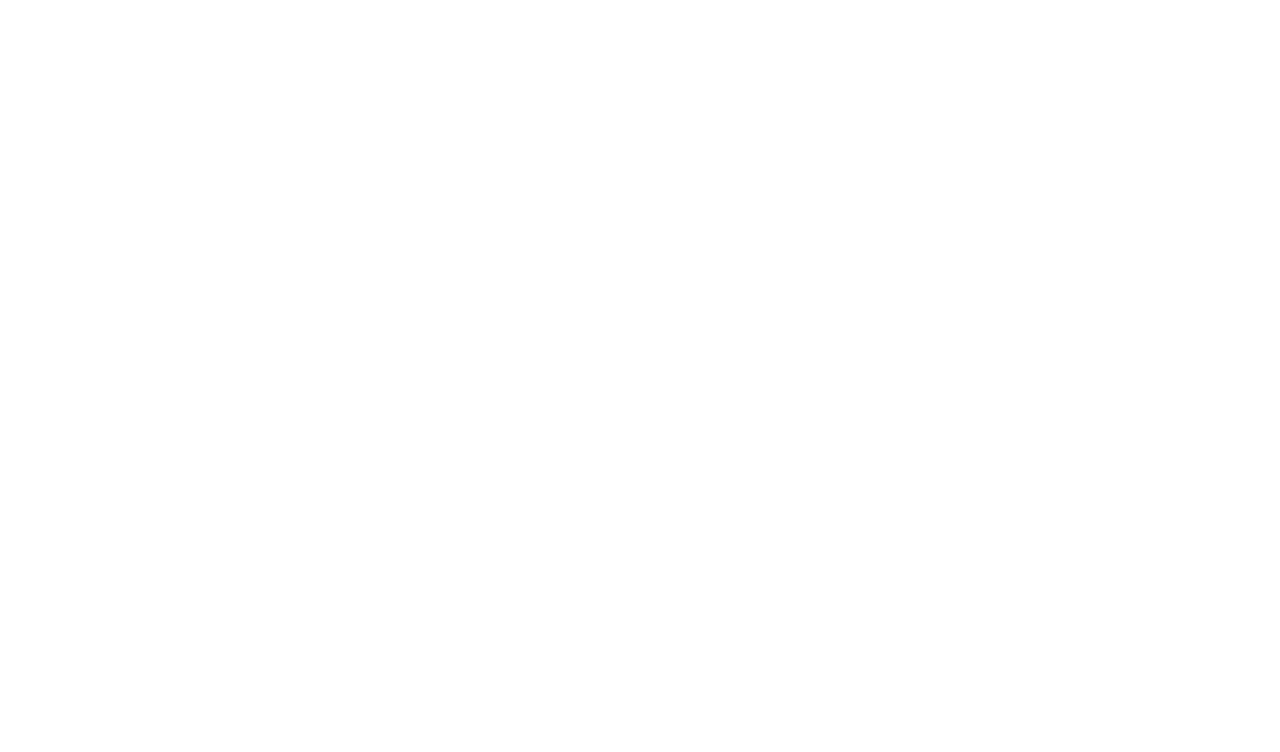
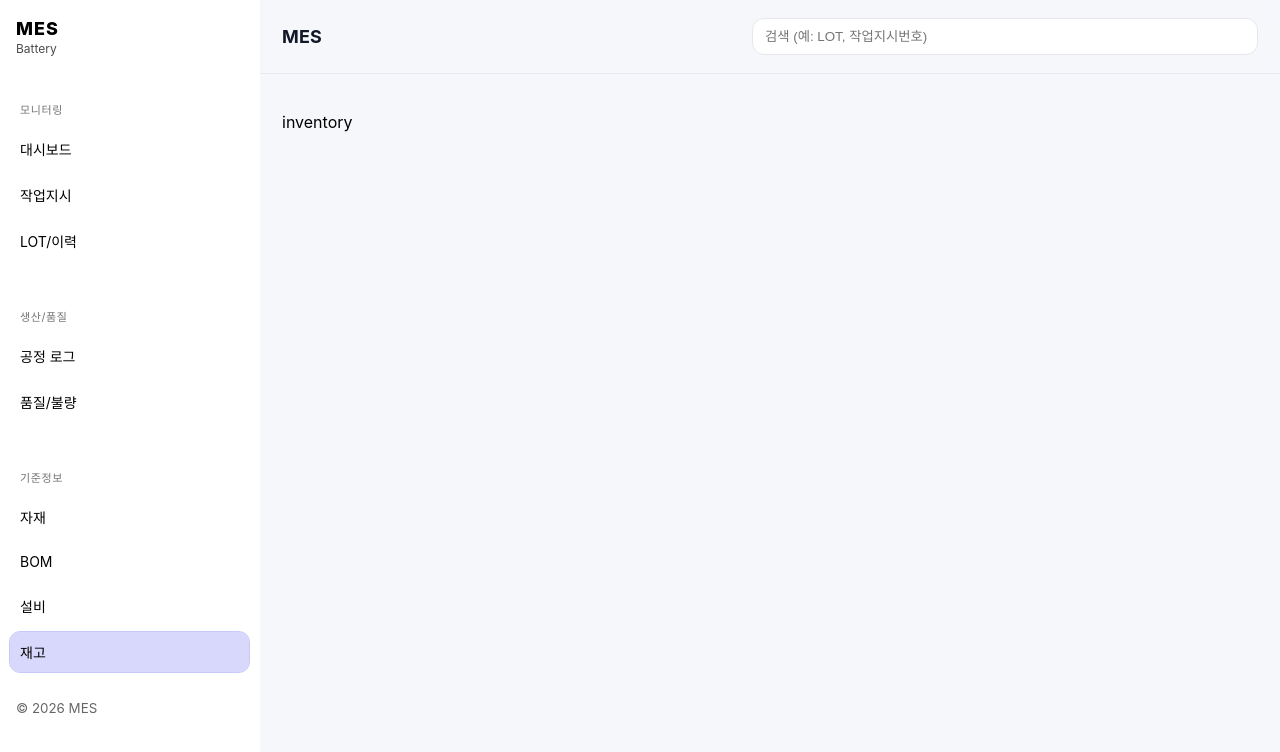
Before and after one commit to mes-team-2/React, a React (Create React App) app: page /mes/inventory in a window 1280 px wide. Before the commit this address had no page. Shown: the top 752 px of the page. Built offline with nearby package versions, Linux system fonts and the light colour scheme.

Commit message:
프로젝트 초기 세팅

```diff
--- a/src/App.js
+++ b/src/App.js
@@ -11,6 +11,12 @@ import DashBoard from "./pages/DashBoard";
 import SideBar from "./components/SideBar";
 import WorkOrders from "./pages/WorkOrders";
 import LOT from "./pages/LOT";
+import BOM from "./pages/BOM";
+import QualityDefectLog from "./pages/QualityDefectLog";
+import Inventory from "./pages/Inventory";
+import Machine from "./pages/Machine";
+import Material from "./pages/Material";
+import ProcessLog from "./pages/ProcessLog";
 
 function App() {
   return (
@@ -25,10 +31,15 @@ function App() {
         <Route path="/mes" element={<SideBar />}>
           <Route index element={<Navigate to="dashboard" replace />} />
           <Route path="dashboard" element={<DashBoard />} />
-
-          {/* 아래는 나중에 추가 */}
           <Route path="workorders" element={<WorkOrders />} />
           <Route path="lot" element={<LOT />} />
+          <Route path="machine" element={<Machine />} />
+          <Route path="process-log" element={<ProcessLog />} />
+          <Route path="material" element={<Material />} />
+          <Route path="inventory" element={<Inventory />} />
+          {/* 품질/불량 */}
+          <Route path="quality" element={<QualityDefectLog />} />
+          <Route path="bom" element={<BOM />} />
         </Route>
 
         {/* 루트 접근 시 MES로 */}
--- a/src/components/SideBar.js
+++ b/src/components/SideBar.js
@@ -19,15 +19,15 @@ export default function SideBar() {
           <Divider />
 
           <SectionTitle>생산/품질</SectionTitle>
-          <MenuLink to="/mes/process">공정 로그</MenuLink>
+          <MenuLink to="/mes/process-log">공정 로그</MenuLink>
           <MenuLink to="/mes/quality">품질/불량</MenuLink>
 
           <Divider />
 
           <SectionTitle>기준정보</SectionTitle>
-          <MenuLink to="/mes/materials">자재</MenuLink>
-          <MenuLink to="/mes/bom">BOM</MenuLink>
-          <MenuLink to="/mes/machines">설비</MenuLink>
+          <MenuLink to="/mes/material">자재</MenuLink>
+          <MenuLink to="/mes/BOM">BOM</MenuLink>
+          <MenuLink to="/mes/machine">설비</MenuLink>
           <MenuLink to="/mes/inventory">재고</MenuLink>
         </Nav>
 
--- /dev/null
+++ b/src/pages/BOM.js
@@ -0,0 +1,9 @@
+const BOM = () => {
+  return (
+    <>
+      <p>BOM</p>
+    </>
+  );
+};
+
+export default BOM;
--- /dev/null
+++ b/src/pages/Inventory.js
@@ -0,0 +1,9 @@
+const Inventory = () => {
+  return (
+    <>
+      <p>inventory</p>
+    </>
+  );
+};
+
+export default Inventory;
--- /dev/null
+++ b/src/pages/Machine.js
@@ -0,0 +1,9 @@
+const Machine = () => {
+  return (
+    <>
+      <p>Machine</p>
+    </>
+  );
+};
+
+export default Machine;
--- /dev/null
+++ b/src/pages/Material.js
@@ -0,0 +1,9 @@
+const Material = () => {
+  return (
+    <>
+      <p>Material</p>
+    </>
+  );
+};
+
+export default Material;
--- /dev/null
+++ b/src/pages/ProcessLog.js
@@ -0,0 +1,9 @@
+const ProcessLog = () => {
+  return (
+    <>
+      <p>ProcessLog</p>
+    </>
+  );
+};
+
+export default ProcessLog;
--- /dev/null
+++ b/src/pages/QualityDefectLog.js
@@ -0,0 +1,9 @@
+const DefectLog = () => {
+  return (
+    <>
+      <p>DefectLog</p>
+    </>
+  );
+};
+
+export default DefectLog;
```
